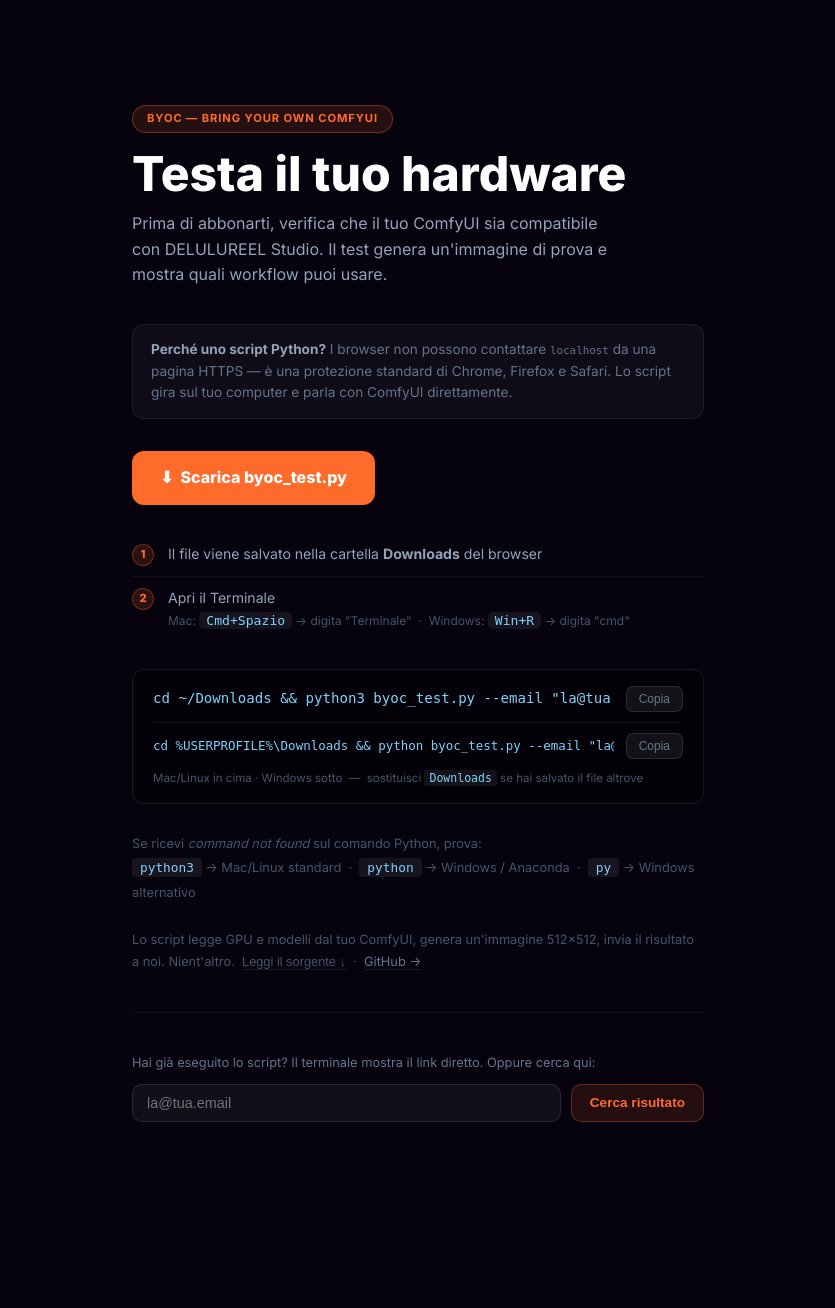
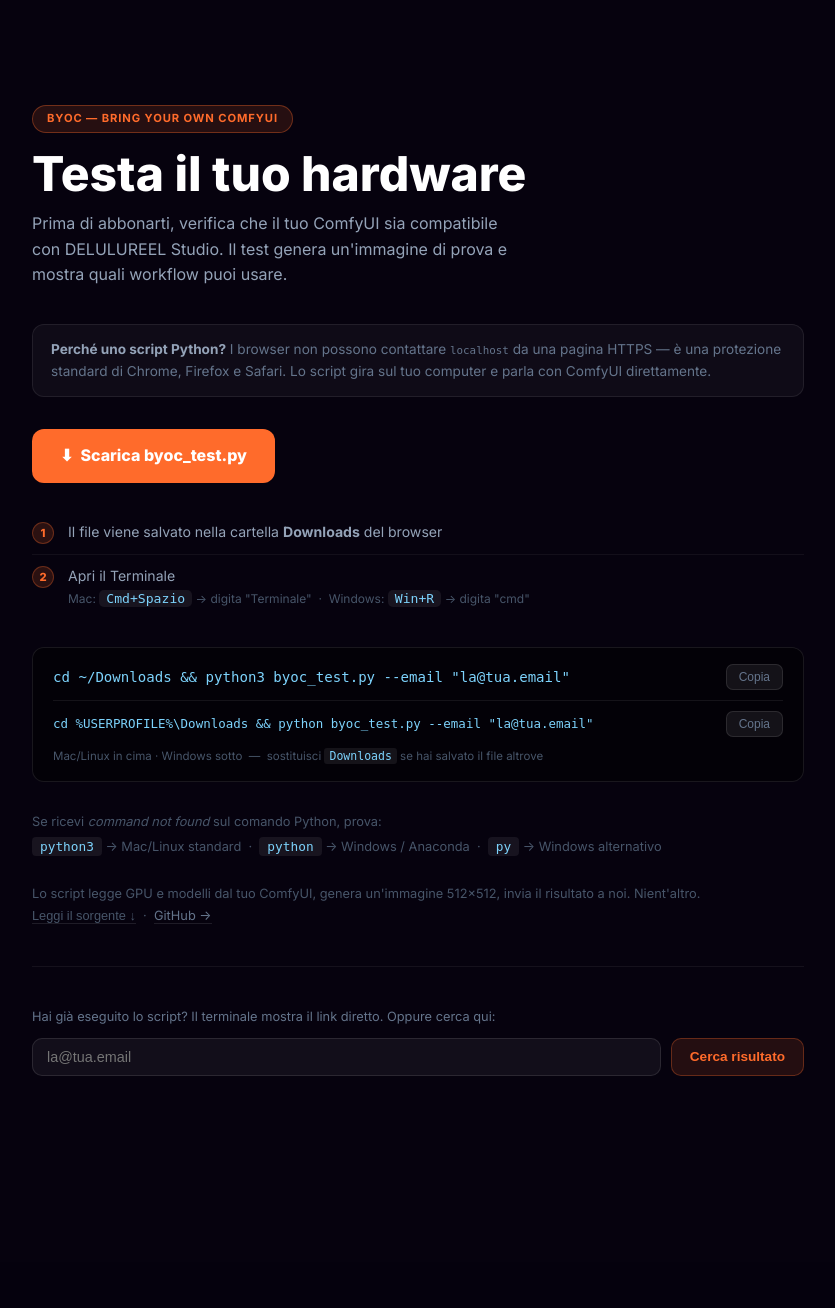
Before and after one commit to ObiriecLabs/delulureel, a Flask app: template templates/byoc/test.html in a window 1280 px wide. Shown: the part 58-1366 px from the top of the page, without its empty margins (222-1057 px from the left). After the commit the page ends 1134 px from the top, so only its background shows below. Run offline with Flask 3, Linux system fonts and the light colour scheme; the template is opened without the code that fills it, so the values that code supplies are empty.

Commit message:
fix(byoc): widen page to 820px, remove scrollbar from command blocks
max-width 620→820px gives commands room to breathe.
run-code now wraps (pre-wrap + break-all) instead of horizontal scroll.

Co-Authored-By: Claude Sonnet 4.6 <noreply@anthropic.com>

```diff
--- a/templates/byoc/test.html
+++ b/templates/byoc/test.html
@@ -3,7 +3,7 @@
 
 {% block head %}
 <style>
-.byoc-pg        { max-width: 620px; margin: 0 auto; padding: 64px 24px 96px; }
+.byoc-pg        { max-width: 820px; margin: 0 auto; padding: 64px 24px 96px; }
 
 /* Hero */
 .byoc-badge     { display: inline-block; background: rgba(255,107,43,.13);
@@ -36,7 +36,7 @@
                   border-radius:12px; padding:16px 20px; margin:28px 0;
                   display:flex; align-items:center; justify-content:space-between; gap:16px; }
 .run-code       { font-family:monospace; font-size:.88rem; color:#7dd3fc;
-                  white-space:nowrap; overflow-x:auto; }
+                  white-space: pre-wrap; word-break:break-all; }
 .copy-btn       { background:rgba(255,255,255,.07); border:1px solid rgba(255,255,255,.1);
                   border-radius:7px; padding:5px 12px; color:#64748b; font-size:.75rem;
                   cursor:pointer; white-space:nowrap; transition:background .15s;flex-shrink:0; }
```
